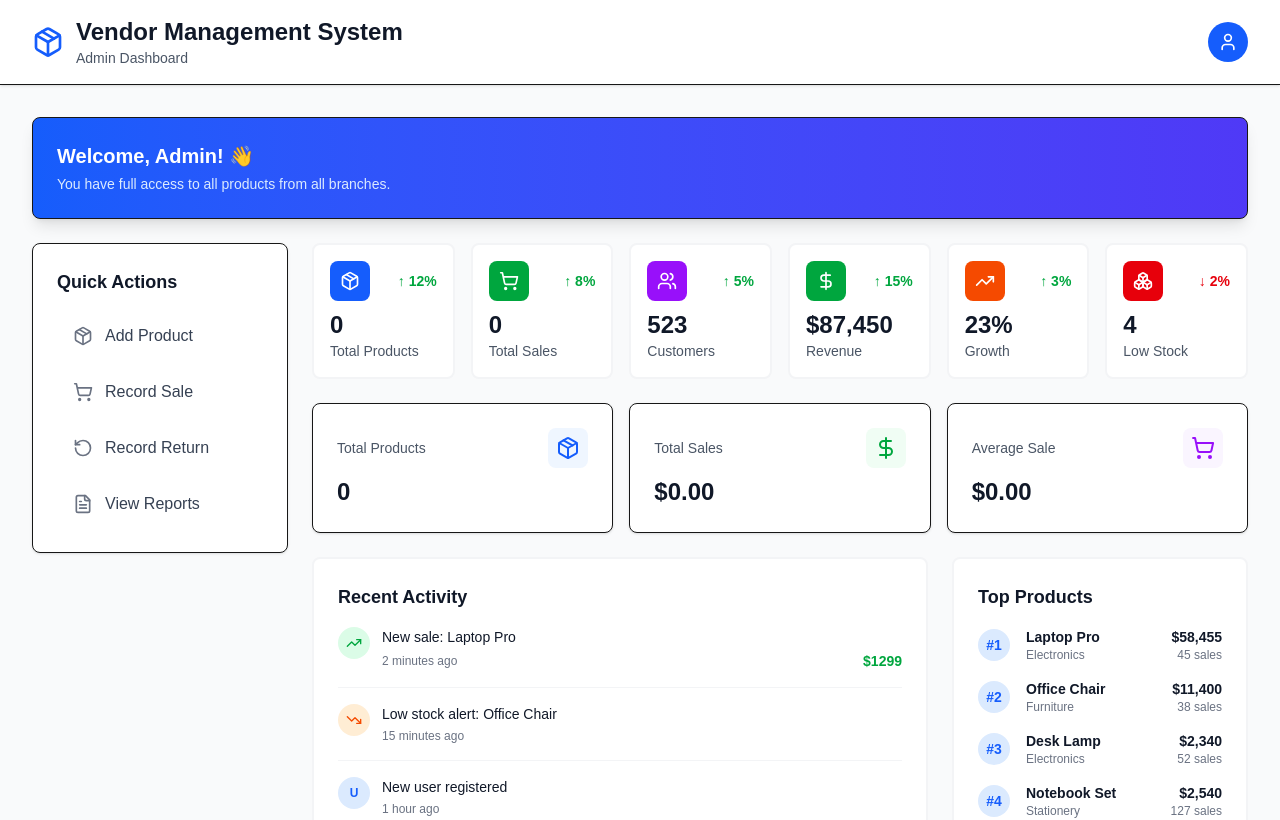
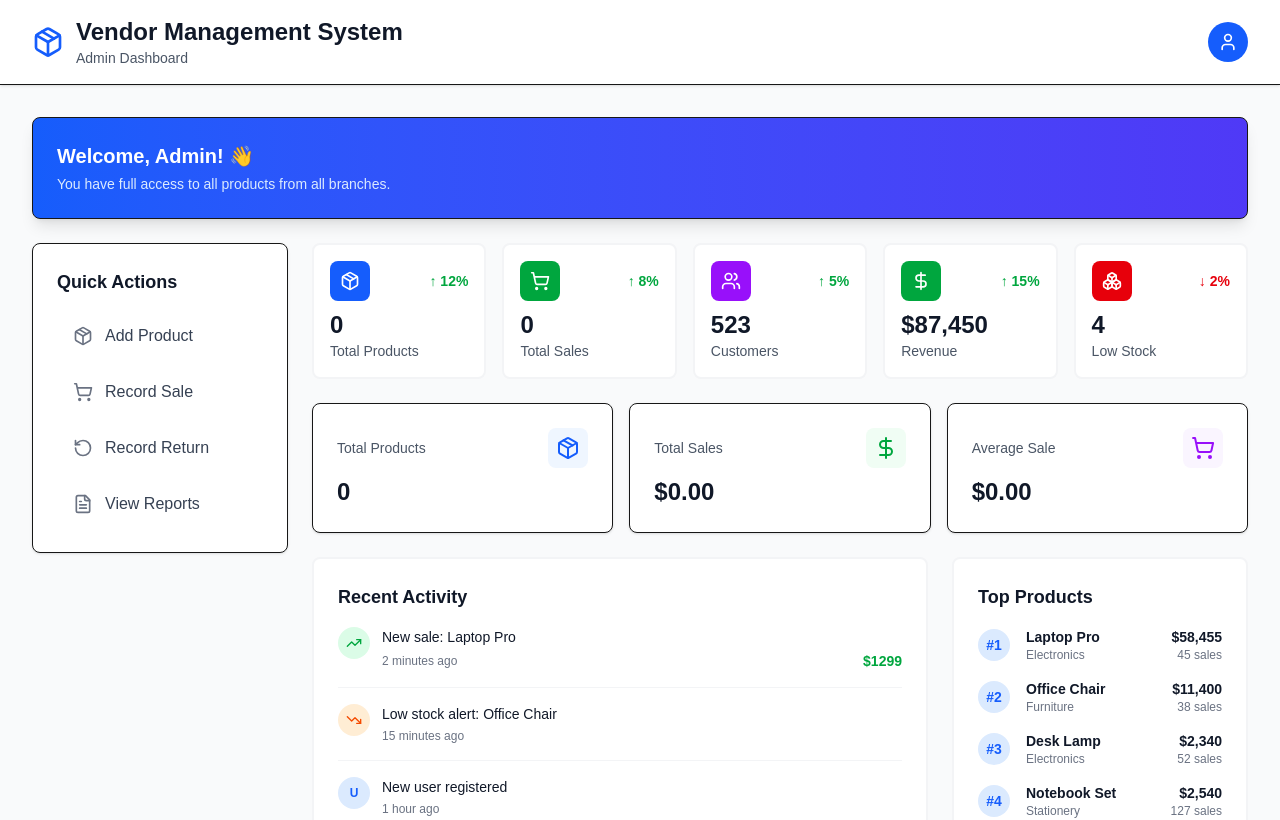
Before and after one commit to Ronelmelendrez/Vendors_inventory_system, a Next.js app in the folder frontend/: page /admin in a window 1280 px wide. Shown: the top 820 px of the page. Built offline with nearby package versions, Linux system fonts and the light colour scheme; sample sign-in values are in the browser's storage.

Commit message:
refactor: remove growth metric from MetricsGrid

```diff
--- a/frontend/src/components/dashboard/MetricsGrid.tsx
+++ b/frontend/src/components/dashboard/MetricsGrid.tsx
@@ -3,7 +3,6 @@
   ShoppingCart,
   Users,
   DollarSign,
-  TrendingUp,
   Boxes,
 } from "lucide-react";
 import { QuickStat } from "./QuickStat";
@@ -22,7 +21,7 @@
   totalRevenue = 87450,
 }: MetricsGridProps) {
   return (
-    <div className="grid grid-cols-1 sm:grid-cols-2 lg:grid-cols-3 xl:grid-cols-6 gap-4 mb-6">
+    <div className="grid grid-cols-1 sm:grid-cols-2 lg:grid-cols-3 xl:grid-cols-5 gap-4 mb-6">
       <QuickStat
         label="Total Products"
         value={totalProducts}
@@ -52,13 +51,6 @@
         trend={{ value: 15, isPositive: true }}
       />
       <QuickStat
-        label="Growth"
-        value="23%"
-        icon={TrendingUp}
-        color="bg-orange-600"
-        trend={{ value: 3, isPositive: true }}
-      />
-      <QuickStat
         label="Low Stock"
         value="4"
         icon={Boxes}
```
